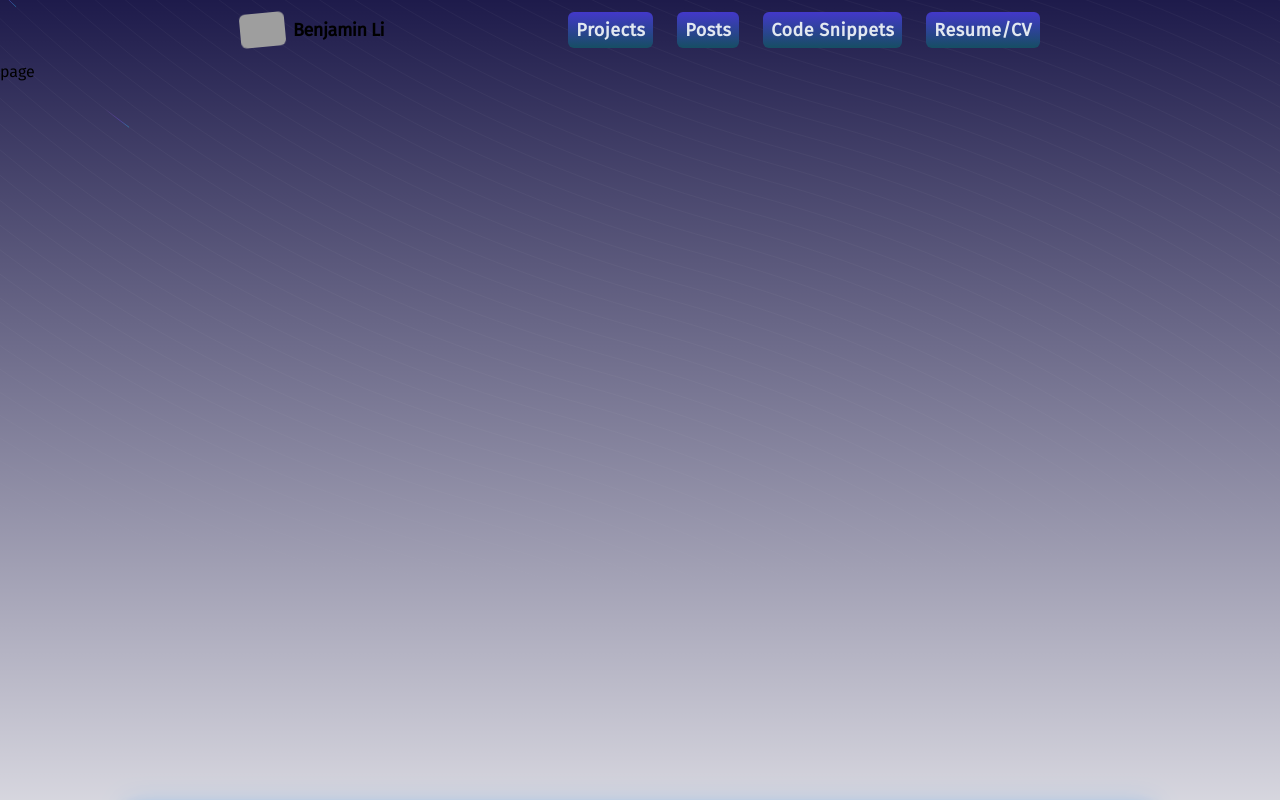
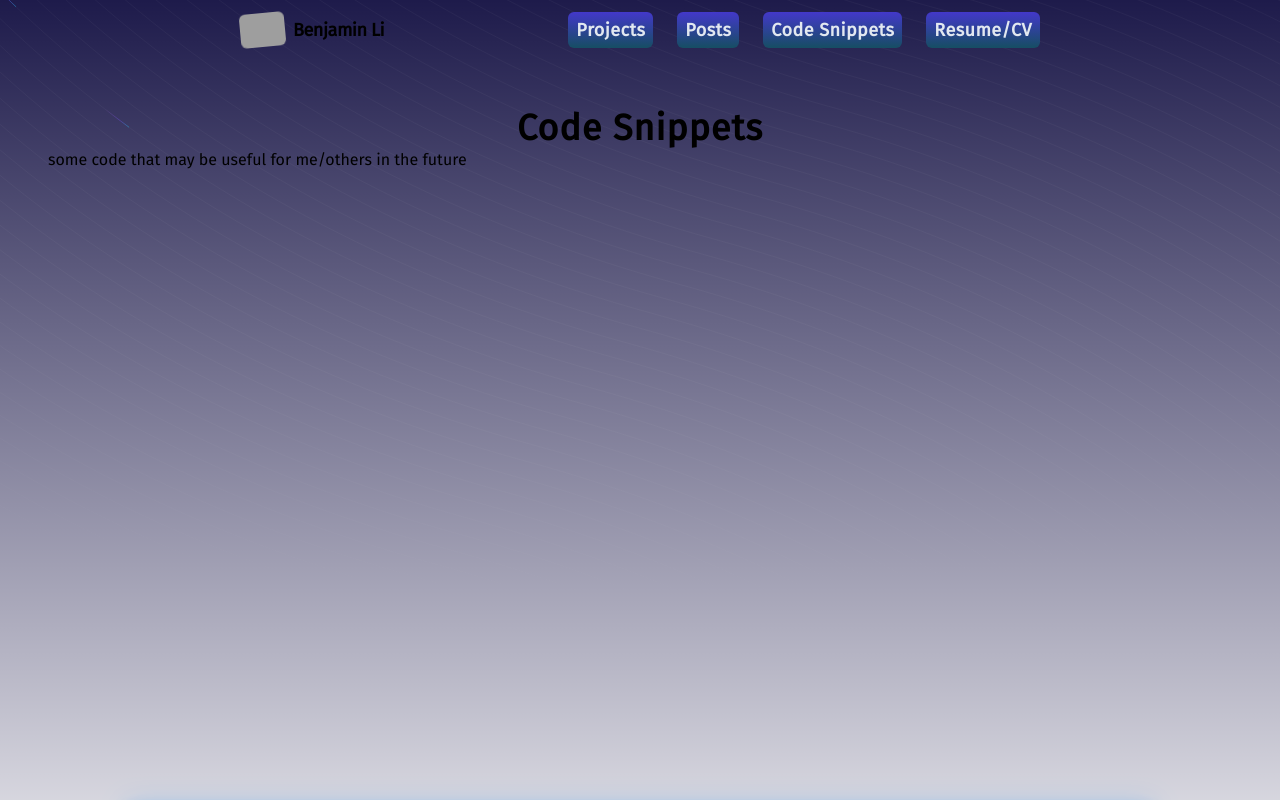
Before and after one commit to benjamin-jun-li/portfolio, a Next.js app: page /snippets in a window 1280 px wide. Shown: the top 800 px of the page. Built offline with nearby package versions, Linux system fonts and the light colour scheme; grey boxes are pictures that could not be loaded.

Commit message:
add title for pages

```diff
--- a/src/app/posts/page.tsx
+++ b/src/app/posts/page.tsx
@@ -1,5 +1,10 @@
 const Page = () => {
-    return <>page</>
-}
+  return (
+    <main className="w-full h-full p-12">
+      <h1 className="text-center text-4xl font-bold tracking-wide">My Blog</h1>
+      <p>some random thoughts and reflectives</p>
+    </main>
+  );
+};
 
-export default Page
+export default Page;
--- a/src/app/projects/page.tsx
+++ b/src/app/projects/page.tsx
@@ -1,5 +1,10 @@
 const Page = () => {
-    return <div>page</div>
-}
+  return (
+    <main className="w-full h-full p-12">
+      <h1 className="text-center text-4xl font-bold tracking-wide">Projects</h1>
+      <p>Projects I've made mainly apart from work, I am trying to keep on making good stuff</p>
+    </main>
+  );
+};
 
-export default Page
+export default Page;
--- a/src/app/snippets/page.tsx
+++ b/src/app/snippets/page.tsx
@@ -1,5 +1,10 @@
 const Page = () => {
-    return <>page</>
-}
+  return (
+    <main className="w-full h-full p-12">
+      <h1 className="text-center text-4xl font-bold tracking-wide">Code Snippets</h1>
+      <p>some code that may be useful for me/others in the future</p>
+    </main>
+  );
+};
 
-export default Page
+export default Page;
```
